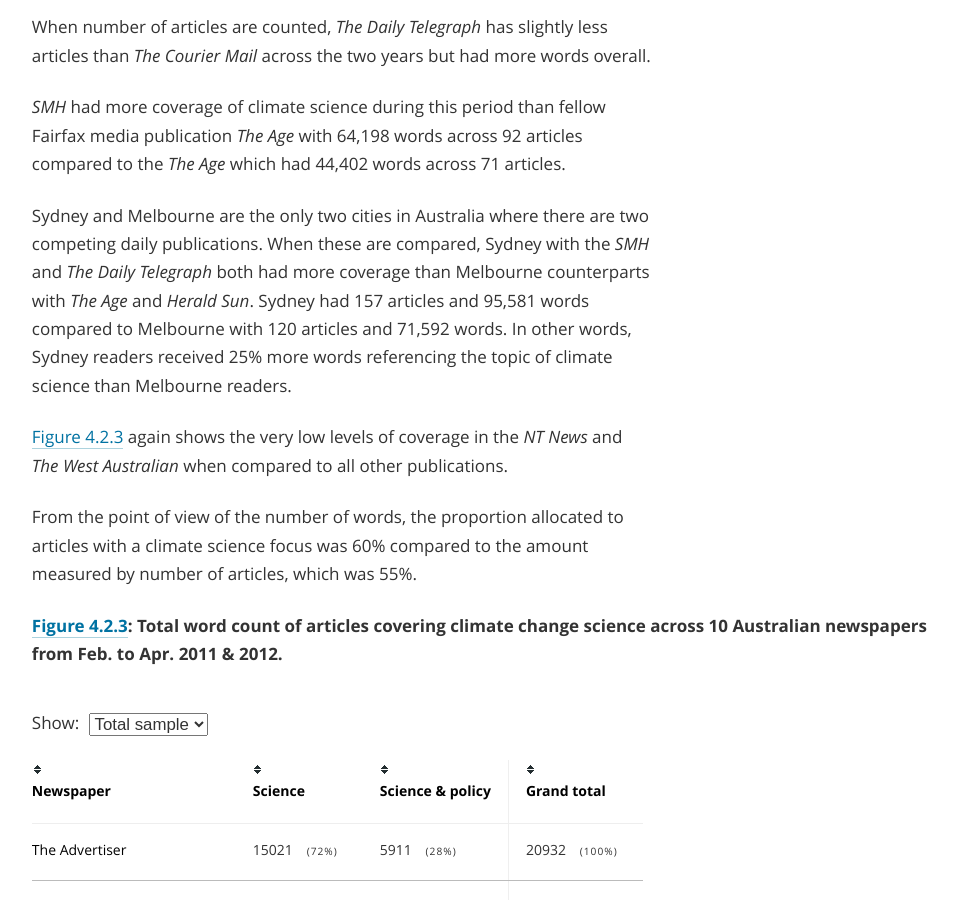
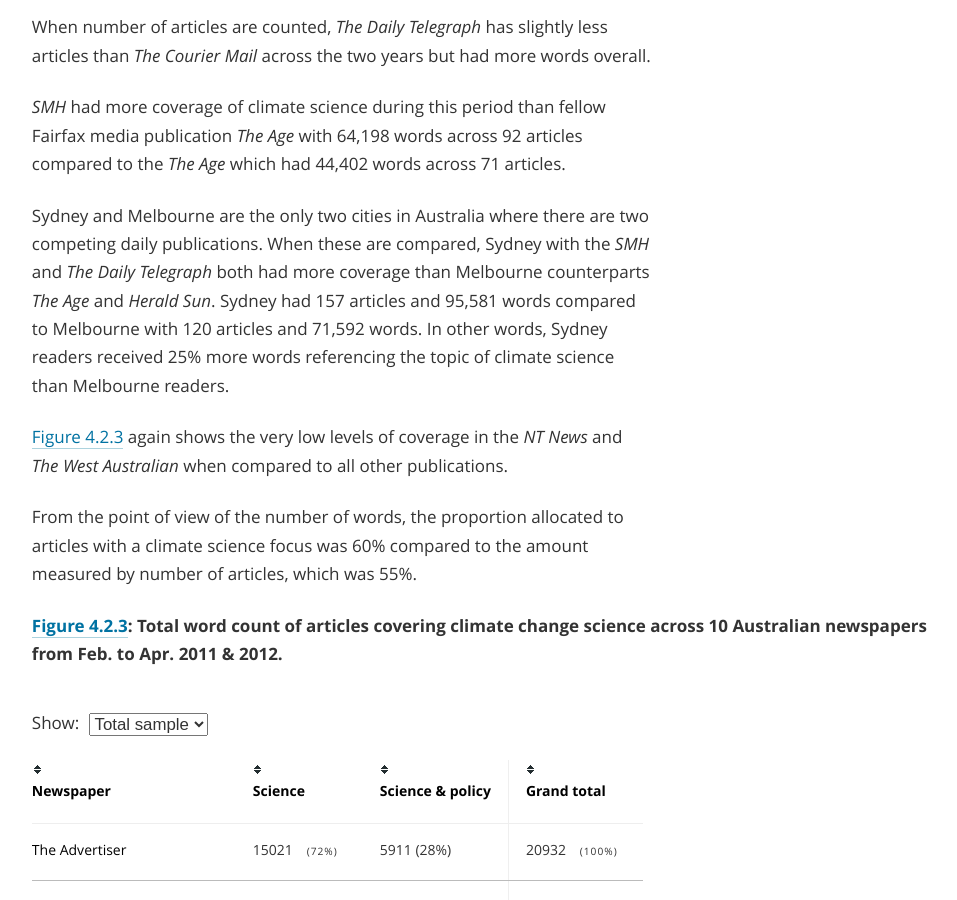
Before and after one commit to investigate/sceptical-climate, a Jekyll site: the page built from part-2/findings/04-02-quantity-of-coverage.html, in a window 1280 px wide and 900 px high, scrolled down 5600 px. Shown: the whole window, without its empty margins (143-1100 px from the left). Built offline with Jekyll 4.4.1, drawn with Linux system fonts in a browser that asks for light colours; nearby versions of some CDN libraries; Markdown is read by kramdown in place of the engine named in the settings; comment, search, counter and statistics services are not loaded; some of the changed lines change nothing that is shown.

Commit message:
deleted 'with'

```diff
--- a/part-2/findings/04-02-quantity-of-coverage.html
+++ b/part-2/findings/04-02-quantity-of-coverage.html
@@ -1,13 +1,14 @@
 ---
 layout: default
 report_number: Part 2
-title: "4.2 Quantity of climate science coverage"
-description: "Analysis of the quantity of climate science coverage by 10 Australian newspapers during sample periods in 2011 and 2012."
-permalink: /quantity-of-coverage/
-next_page: "4.3 Genre of climate science articles"
-next_page_path: /part-2/findings/genre
-previous_page: "4.1. Research design and methodology"
-previous_page_path: /part-2/findings/research-design-methodology/
+title: 4.2 Quantity of climate science coverage
+description: Analysis of the quantity of climate science coverage by 10 Australian newspapers during sample periods in 2011 and 2012.
+permalink: "/quantity-of-coverage/"
+next_page: 4.3 Genre of climate science articles
+next_page_path: "/part-2/findings/genre"
+previous_page: 4.1. Research design and methodology
+previous_page_path: "/part-2/findings/research-design-methodology/"
+published: true
 ---
 
 <h2 class="breadcrumb" id="quantity-of-coverage"><a class="scroll" href="#findings" title="View Findings in the Table of Contents"><span class="chapter-number">4.</span> Findings</a></h2>
@@ -288,7 +289,7 @@
 
 	<p><em>SMH</em> had more coverage of climate science during this period than fellow Fairfax media publication <em>The Age</em> with 64,198 words across 92 articles compared to the <em>The Age</em> which had 44,402 words across 71 articles.</p>
 
-	<p>Sydney and Melbourne are the only two cities in Australia where there are two competing daily publications. When these are compared, Sydney with the <em>SMH</em> and <em>The Daily Telegraph</em> both had more coverage than Melbourne counterparts with <em>The Age</em> and <em>Herald Sun</em>. Sydney had 157 articles and 95,581 words compared to Melbourne with 120 articles and 71,592 words. In other words, Sydney readers received 25% more words referencing the topic of climate science than Melbourne readers.</p>
+	<p>Sydney and Melbourne are the only two cities in Australia where there are two competing daily publications. When these are compared, Sydney with the <em>SMH</em> and <em>The Daily Telegraph</em> both had more coverage than Melbourne counterparts  <em>The Age</em> and <em>Herald Sun</em>. Sydney had 157 articles and 95,581 words compared to Melbourne with 120 articles and 71,592 words. In other words, Sydney readers received 25% more words referencing the topic of climate science than Melbourne readers.</p>
 
 	<p><a href="#figure_4_2_3" class="scroll" title="Figure 4.2.3: Total word count of articles covering climate change science across 10 Australian newspapers from Feb. to Apr. 2011 & 2012.">Figure 4.2.3</a> again shows the very low levels of coverage in the <em>NT News</em> and <em>The West Australian</em> when compared to all other publications.</p>
 
@@ -329,7 +330,7 @@
 		            <td class="2012-col">1882 <span class="percentage">(20%)</span></td>
 		            <td class="2012-col">9491 <span class="percentage">(100%)</span></td>
 		            <td class="totals-col">15021 <span class="percentage">(72%)</span></td>
-			        <td class="totals-col">5911 <span class="percentage">(28%)</span></td>
+			        <td class="totals-col">5911 <span s="percentage">(28%)</span></td>
 			        <td class="totals-col">20932 <span class="percentage">(100%)</span></td>
 
 
```
